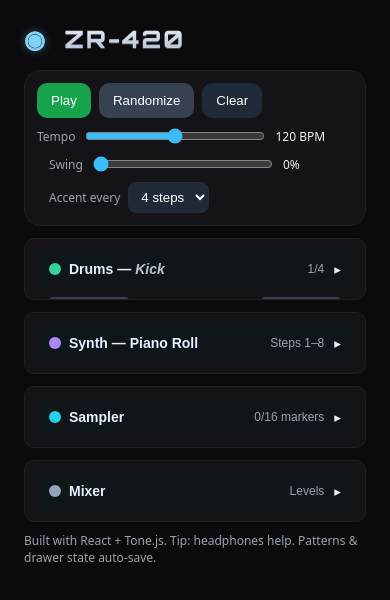
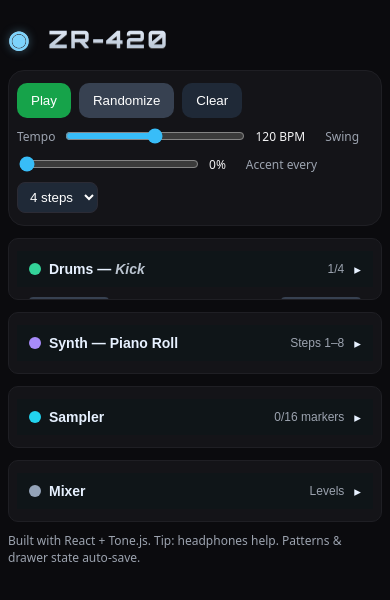
Before and after one commit to Tekknobot/react-stepseq-web, a React (Vite) app: page / in a window 390 px wide. Shown: the top 600 px of the page. Built offline with nearby package versions, Linux system fonts and the light colour scheme.

Commit message:
Refactor.

```diff
--- a/src/style.css
+++ b/src/style.css
@@ -224,3 +224,11 @@ input[type="range"] { accent-color: var(--accent, #a78bfa); }
 :root {
   --panelSynth: #0c1a1f; /* tweak to taste */
 }
+
+:root { --cell: 44px; --gap: 8px; }
+
+@media (max-width: 420px) {
+  :root { --cell: 36px; --gap: 6px; }
+  .panel { padding-left: 8px; padding-right: 8px; }
+  .app   { padding-left: 8px; padding-right: 8px; }
+}
```
